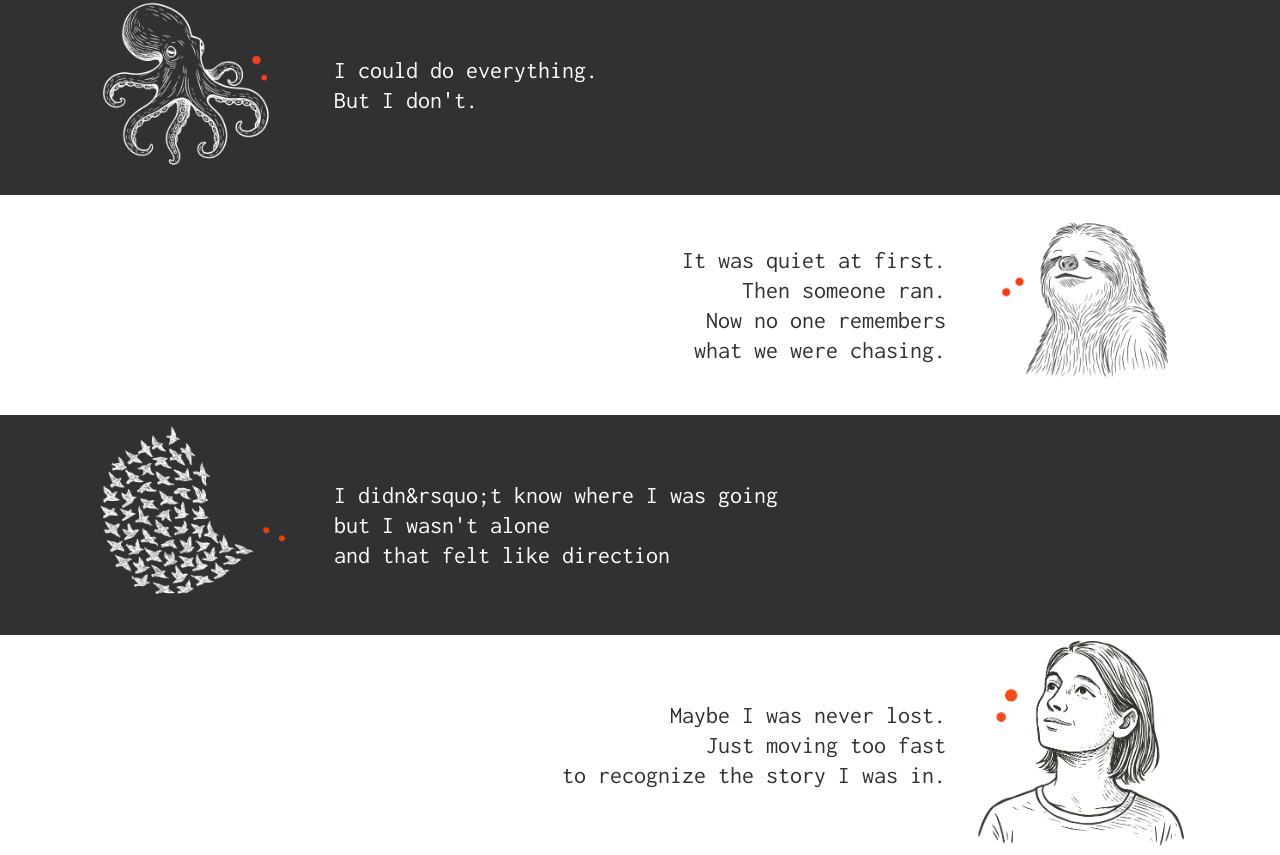
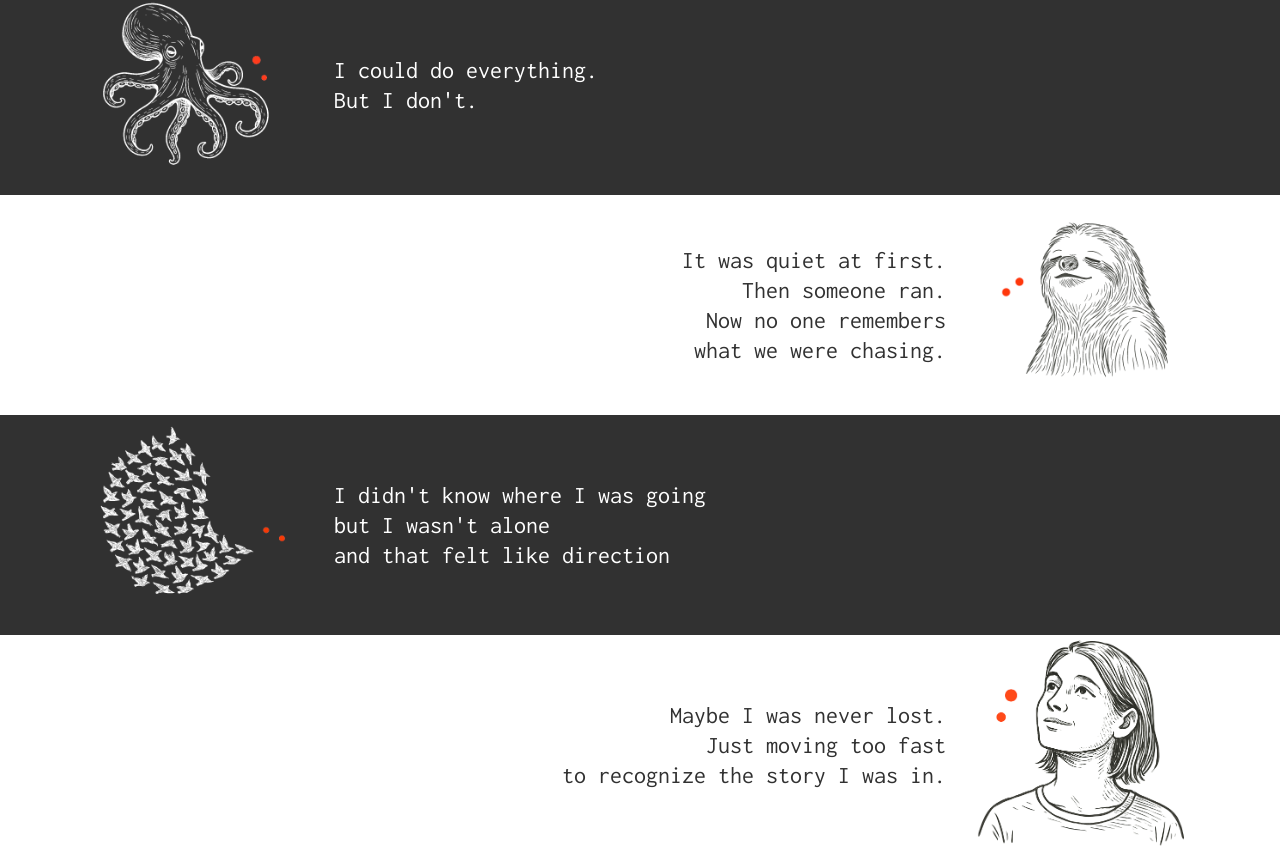
Before and after one commit to iknowmagic/whatstherush, a Next.js app: page / in a window 1280 px wide. Shown: the part 1375-2230 px from the top of the page. Built offline with nearby package versions, Linux system fonts and the light colour scheme.

Commit message:
fix: correct typo in stanzaGroups data for consistency

```diff
--- a/src/data/stanzaGroups.ts
+++ b/src/data/stanzaGroups.ts
@@ -53,7 +53,7 @@ export const stanzaGroups = [
       },
       {
         lines: [
-          "I didn&rsquo;t know where I was going",
+          "I didn't know where I was going",
           "but I wasn't alone",
           "and that felt like direction",
         ],
```
